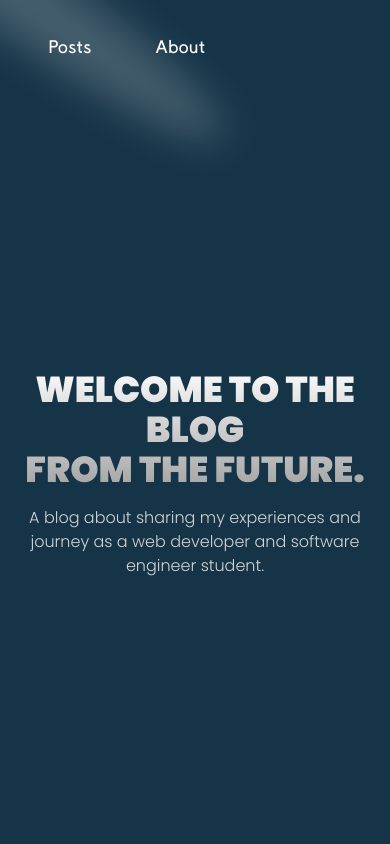
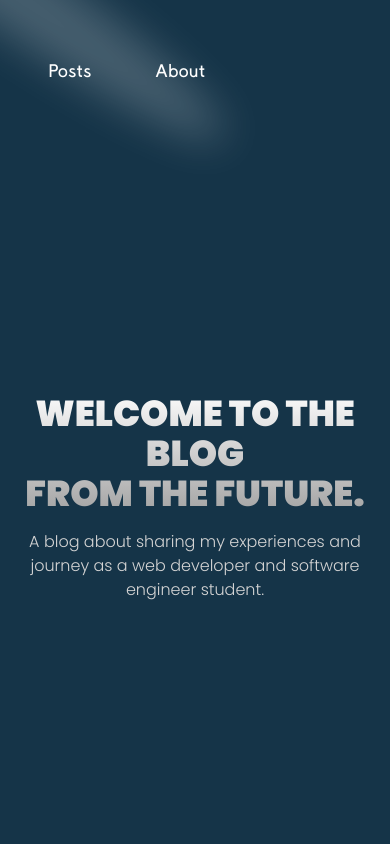
Before and after one commit to nmcev/odin-blog-client, a React (Vite) app: page / in a window 390 px wide. Shown: the top 844 px of the page. Built offline with nearby package versions, Linux system fonts and the light colour scheme.

Commit message:
style: replcae margin with padding and add bg color

```diff
--- a/src/components/Header.jsx
+++ b/src/components/Header.jsx
@@ -33,7 +33,7 @@ export default function Header({color = 'white'}) {
         'black': 'text-neutral-800',
     };
     return (
-        <header className="mt-6 md:ml-20  text-lg max-md:ml-12 max-sm:text-md max-sm:mt-8 font-careem ">
+        <header className="pt-6 md:ml-20  text-lg max-md:ml-12 max-sm:text-md max-sm:mt-8 font-careem ">
             <nav>
                 <ul className="list-none flex  gap-16">
                     <li className={`${colorVariants[color]}`} >
--- a/src/index.css
+++ b/src/index.css
@@ -49,3 +49,8 @@
 @tailwind base;
 @tailwind components;
 @tailwind utilities;
+
+
+body {
+  background-color: white;
+}
```
